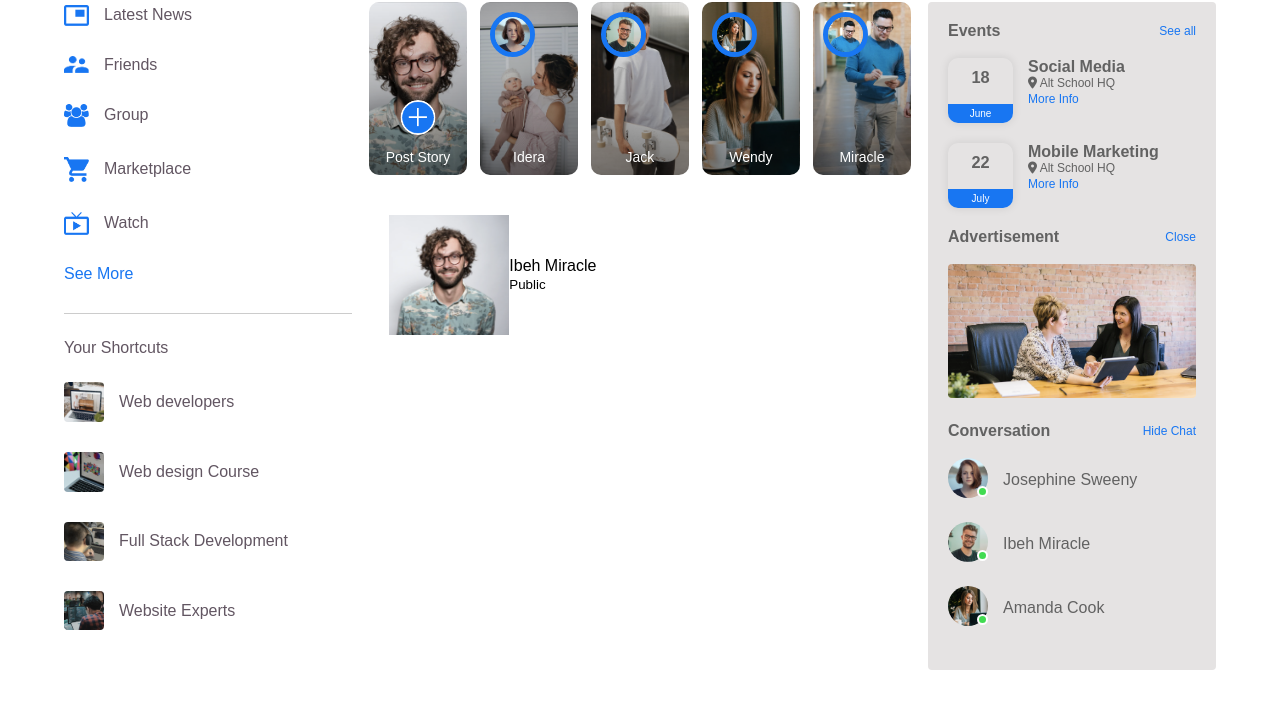
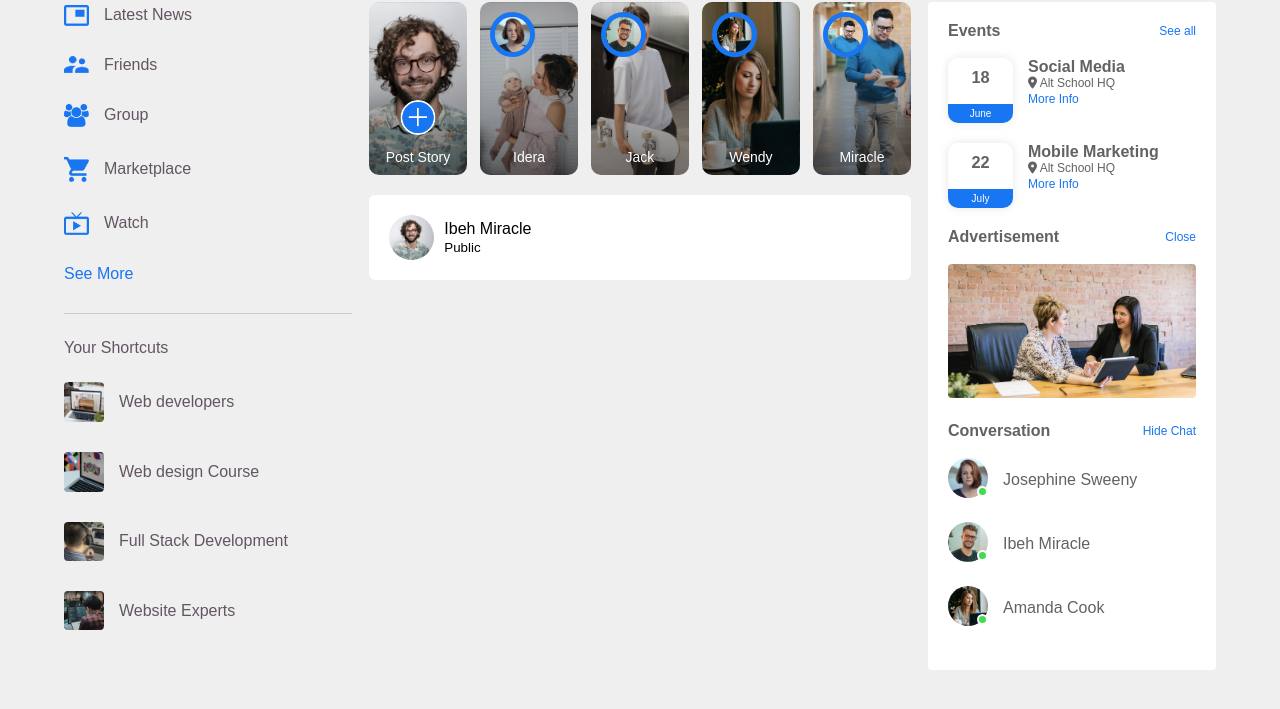
Before and after one commit to Invincible-ibeh/Social-Book, a plain HTML site: page index.html in a window 1280 px wide. Shown: the part 65-774 px from the top of the page. Drawn offline with Linux system fonts and the light colour scheme.

Commit message:
Edited main section

```diff
--- a/style.css
+++ b/style.css
@@ -6,7 +6,7 @@
 
 }
 body{
-    background-color: efefef;
+    background-color: #efefef;
 }
 nav{
     display: flex;
@@ -95,7 +95,7 @@ align-items: center;
     position: sticky;
     top: 70px;
     align-self: flex-start;
-    background: #e5e3e3;
+    background: #fff;
     padding: 20px;
     border-radius: 4px;
     color: #626262;
@@ -272,3 +272,8 @@ flex-basis: 47%;
     display: flex;
     align-items: center;
 }
+.user-profile img{
+    width: 45px;
+    border-radius: 50%;
+    margin-right: 10px;
+}
```
